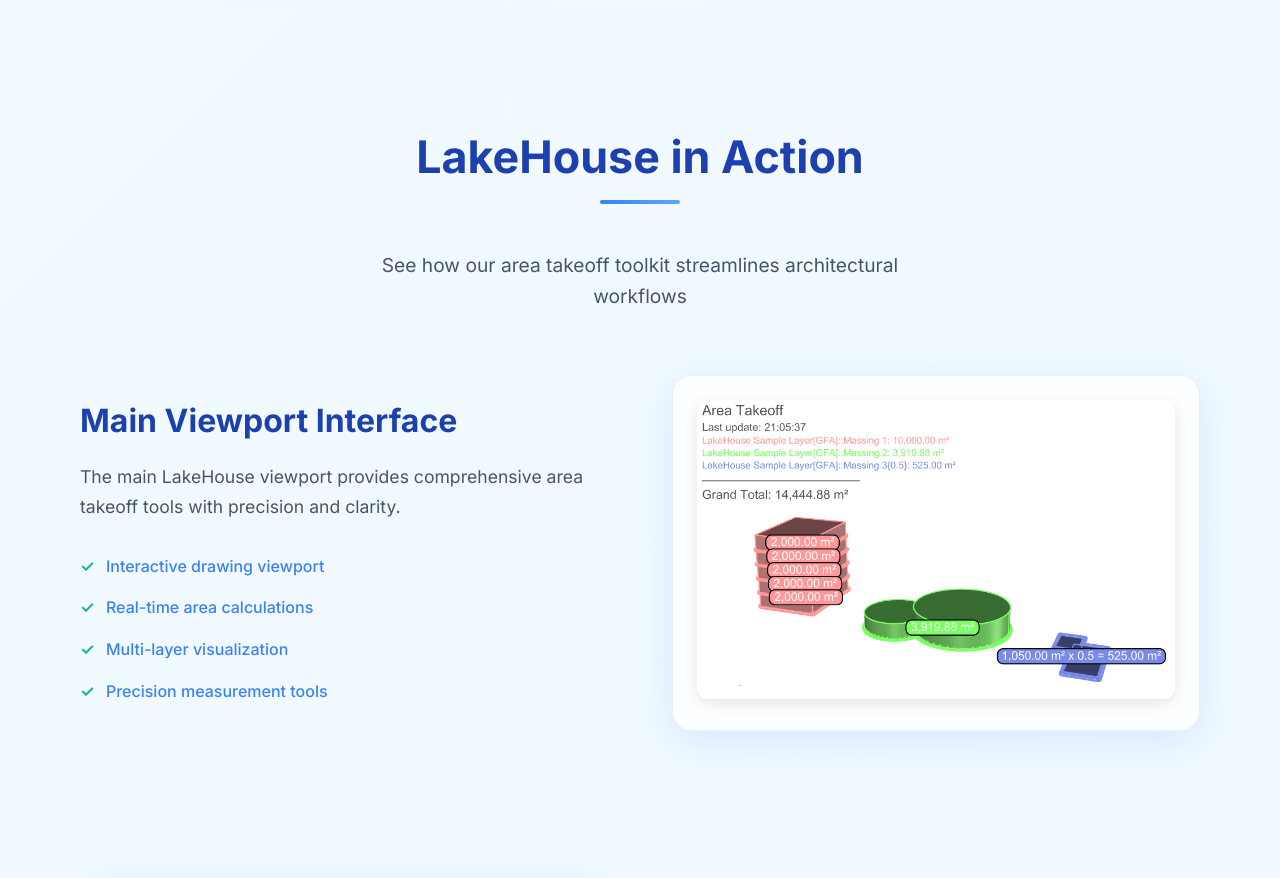
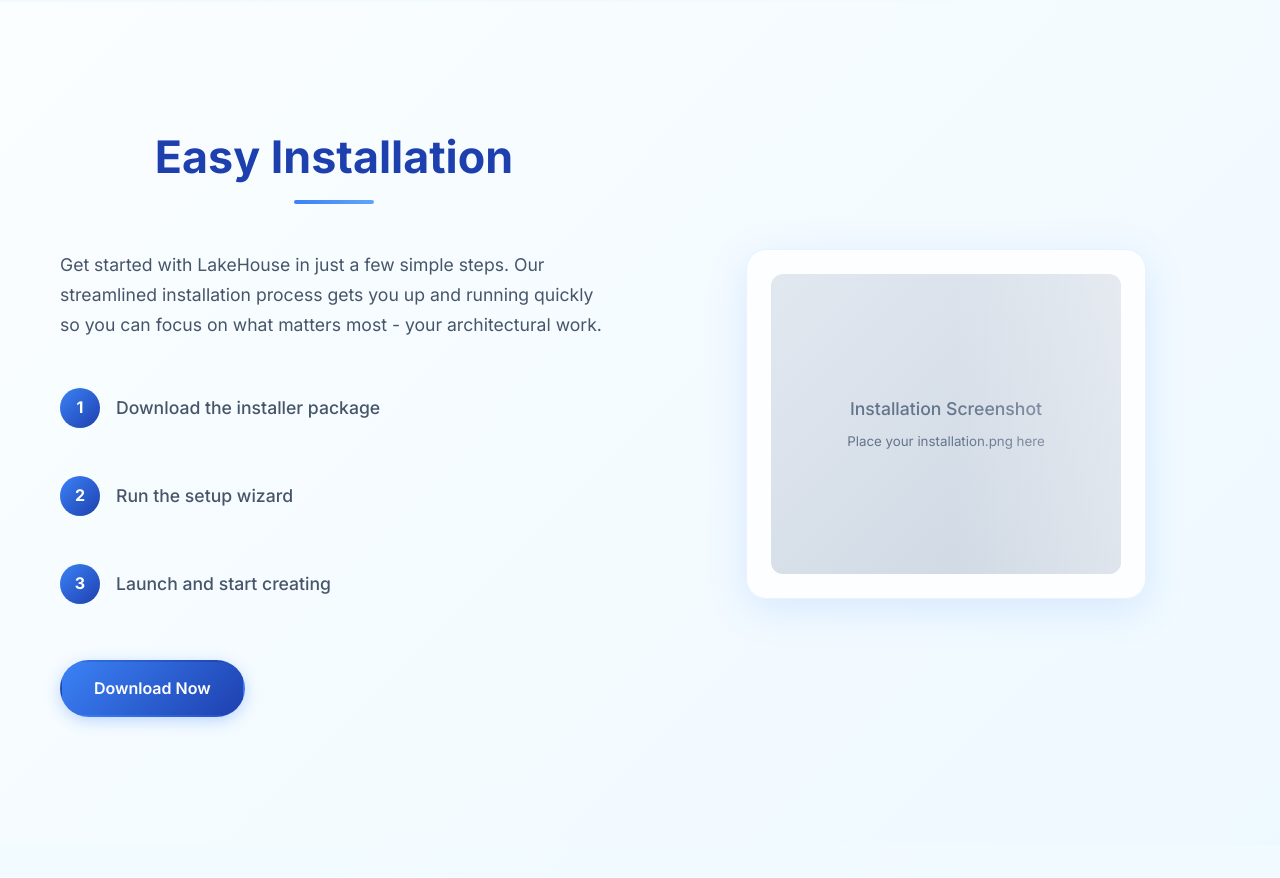
Before and after one commit to zsenarchitect/LakeHouse, a plain HTML site: page index.html in a window 1280 px wide. Shown: the part 1880-2758 px from the top of the page. Drawn offline with Linux system fonts and the light colour scheme.

Commit message:
Add installation section with image placeholder before gallery section

```diff
--- a/index.html
+++ b/index.html
@@ -20,6 +20,9 @@
                 </li>
                 <li class="nav-item">
                     <a href="#features" class="nav-link">Features</a>
+                </li>
+                <li class="nav-item">
+                    <a href="#installation" class="nav-link">Installation</a>
                 </li>
                 <li class="nav-item">
                     <a href="#gallery" class="nav-link">Gallery</a>
@@ -91,6 +94,44 @@
                     <div class="feature-icon">📊</div>
                     <h3>Data Visualization</h3>
                     <p>Transform complex architectural data into beautiful, interactive visualizations and reports.</p>
+                </div>
+            </div>
+        </div>
+    </section>
+
+    <!-- Installation Section -->
+    <section id="installation" class="installation-section">
+        <div class="container">
+            <div class="installation-content">
+                <div class="installation-info">
+                    <h2 class="section-title">Easy Installation</h2>
+                    <p class="installation-description">
+                        Get started with LakeHouse in just a few simple steps. Our streamlined installation
+                        process gets you up and running quickly so you can focus on what matters most - your architectural work.
+                    </p>
+                    <div class="installation-steps">
+                        <div class="step">
+                            <span class="step-number">1</span>
+                            <span class="step-text">Download the installer package</span>
+                        </div>
+                        <div class="step">
+                            <span class="step-number">2</span>
+                            <span class="step-text">Run the setup wizard</span>
+                        </div>
+                        <div class="step">
+                            <span class="step-number">3</span>
+                            <span class="step-text">Launch and start creating</span>
+                        </div>
+                    </div>
+                    <a href="resources.html" class="btn btn-primary">Download Now</a>
+                </div>
+                <div class="installation-visual">
+                    <div class="installation-image">
+                        <div class="installation-placeholder">
+                            <span class="placeholder-text">Installation Screenshot</span>
+                            <small>Place your installation.png here</small>
+                        </div>
+                    </div>
                 </div>
             </div>
         </div>
@@ -232,6 +273,7 @@
                 <div class="footer-links">
                     <a href="#home">Home</a>
                     <a href="#features">Features</a>
+                    <a href="#installation">Installation</a>
                     <a href="#gallery">Gallery</a>
                     <a href="resources.html">Resources</a>
                     <a href="#about">About</a>
--- a/styles.css
+++ b/styles.css
@@ -386,6 +386,117 @@
     font-weight: 500;
 }
 
+/* Installation Section */
+.installation-section {
+    padding: 120px 0;
+    background: linear-gradient(135deg, rgba(255, 255, 255, 0.8) 0%, rgba(240, 249, 255, 0.6) 100%);
+}
+
+.installation-content {
+    display: grid;
+    grid-template-columns: 1fr 1fr;
+    gap: 4rem;
+    align-items: center;
+}
+
+.installation-description {
+    font-size: 1.1rem;
+    color: #475569;
+    line-height: 1.7;
+    margin-bottom: 2rem;
+}
+
+.installation-steps {
+    margin-bottom: 2.5rem;
+}
+
+.step {
+    display: flex;
+    align-items: center;
+    margin-bottom: 1rem;
+    padding: 1rem 0;
+}
+
+.step-number {
+    display: flex;
+    align-items: center;
+    justify-content: center;
+    width: 40px;
+    height: 40px;
+    background: linear-gradient(135deg, #3b82f6 0%, #1e40af 100%);
+    color: white;
+    border-radius: 50%;
+    font-weight: 700;
+    margin-right: 1rem;
+    flex-shrink: 0;
+}
+
+.step-text {
+    font-size: 1.1rem;
+    color: #475569;
+    font-weight: 500;
+}
+
+.installation-visual {
+    display: flex;
+    justify-content: center;
+    align-items: center;
+}
+
+.installation-image {
+    background: rgba(255, 255, 255, 0.8);
+    backdrop-filter: blur(15px);
+    border-radius: 20px;
+    padding: 1.5rem;
+    box-shadow: 0 10px 40px rgba(59, 130, 246, 0.15);
+    border: 1px solid rgba(59, 130, 246, 0.1);
+    transition: all 0.3s ease;
+    width: 100%;
+    max-width: 400px;
+}
+
+.installation-image:hover {
+    transform: scale(1.02);
+    box-shadow: 0 20px 60px rgba(59, 130, 246, 0.2);
+}
+
+.installation-placeholder {
+    width: 100%;
+    height: 300px;
+    background: linear-gradient(135deg, #e2e8f0 0%, #cbd5e1 100%);
+    border-radius: 12px;
+    display: flex;
+    flex-direction: column;
+    align-items: center;
+    justify-content: center;
+    color: #64748b;
+    text-align: center;
+    position: relative;
+    overflow: hidden;
+}
+
+.installation-placeholder::before {
+    content: '';
+    position: absolute;
+    top: 0;
+    left: -100%;
+    width: 100%;
+    height: 100%;
+    background: linear-gradient(90deg, transparent, rgba(255, 255, 255, 0.4), transparent);
+    animation: shimmer 2s infinite;
+}
+
+.placeholder-text {
+    font-size: 1.1rem;
+    font-weight: 500;
+    margin-bottom: 0.5rem;
+}
+
+@keyframes shimmer {
+    0% { left: -100%; }
+    100% { left: 100%; }
+}
+
 /* Screenshot Gallery */
 .screenshot-gallery {
     padding: 120px 0;
@@ -646,4 +757,10 @@
     .screenshot-container.reverse {
         direction: ltr;
     }
+
+    .installation-content {
+        grid-template-columns: 1fr;
+        gap: 2rem;
+        text-align: center;
+    }
 }
```
